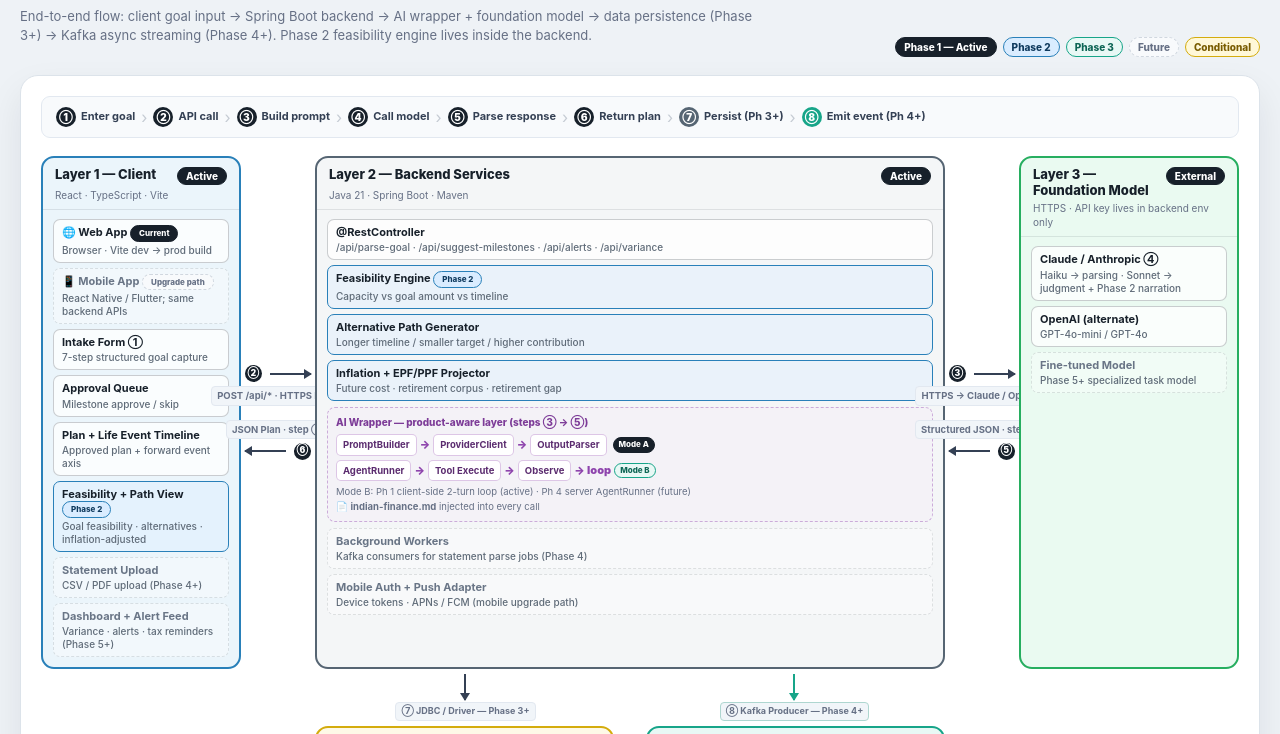
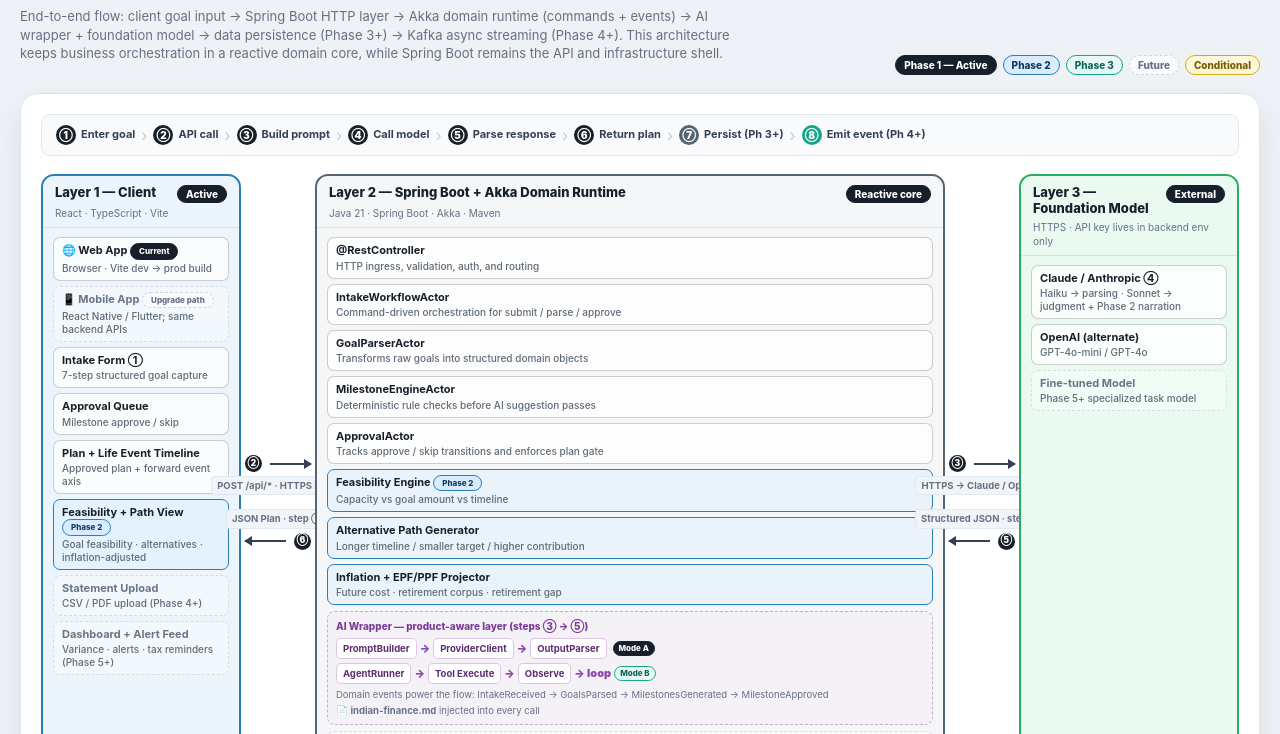
Before and after one commit to manikandansv/madhi-design, a plain HTML site: page design/architecture/madhi-system-architecture.html in a window 1280 px wide. Shown: the part 59-793 px from the top of the page. Drawn offline with Linux system fonts and the light colour scheme.

Commit message:
Updated design docs

```diff
--- a/design/architecture/madhi-system-architecture.html
+++ b/design/architecture/madhi-system-architecture.html
@@ -144,9 +144,9 @@
       <div>
         <h1>Madhi System Architecture</h1>
         <p class="subtitle">
-          End-to-end flow: client goal input → Spring Boot backend → AI wrapper + foundation model →
-          data persistence (Phase 3+) → Kafka async streaming (Phase 4+).
-          Phase 2 feasibility engine lives inside the backend.
+          End-to-end flow: client goal input → Spring Boot HTTP layer → Akka domain runtime (commands + events) →
+          AI wrapper + foundation model → data persistence (Phase 3+) → Kafka async streaming (Phase 4+).
+          This architecture keeps business orchestration in a reactive domain core, while Spring Boot remains the API and infrastructure shell.
         </p>
       </div>
       <div class="legend">
@@ -206,11 +206,15 @@
 
         <div class="layer backend">
           <div class="lh">
-            <div class="lt">Layer 2 — Backend Services <span class="badge active">Active</span></div>
-            <div class="ltech">Java 21 · Spring Boot · Maven</div>
+            <div class="lt">Layer 2 — Spring Boot + Akka Domain Runtime <span class="badge active">Reactive core</span></div>
+            <div class="ltech">Java 21 · Spring Boot · Akka · Maven</div>
           </div>
           <div class="lb">
-            <div class="c act">@RestController<span class="cd">/api/parse-goal · /api/suggest-milestones · /api/alerts · /api/variance</span></div>
+            <div class="c act">@RestController<span class="cd">HTTP ingress, validation, auth, and routing</span></div>
+            <div class="c act">IntakeWorkflowActor<span class="cd">Command-driven orchestration for submit / parse / approve</span></div>
+            <div class="c act">GoalParserActor<span class="cd">Transforms raw goals into structured domain objects</span></div>
+            <div class="c act">MilestoneEngineActor<span class="cd">Deterministic rule checks before AI suggestion passes</span></div>
+            <div class="c act">ApprovalActor<span class="cd">Tracks approve / skip transitions and enforces plan gate</span></div>
             <div class="c ph2">Feasibility Engine <span class="badge phase2" style="font-size:8px">Phase 2</span><span class="cd">Capacity vs goal amount vs timeline</span></div>
             <div class="c ph2">Alternative Path Generator<span class="cd">Longer timeline / smaller target / higher contribution</span></div>
             <div class="c ph2">Inflation + EPF/PPF Projector<span class="cd">Future cost · retirement corpus · retirement gap</span></div>
@@ -228,7 +232,7 @@
                 <span class="pn">Observe</span><span class="pa">→ loop</span>
                 <span class="badge phase3" style="font-size:8px;padding:1px 5px">Mode B</span>
               </div>
-              <div class="ctag" style="margin-top:3px;">Mode B: Ph 1 client-side 2-turn loop (active) · Ph 4 server AgentRunner (future)</div>
+              <div class="ctag" style="margin-top:3px;">Domain events power the flow: IntakeReceived → GoalsParsed → MilestonesGenerated → MilestoneApproved</div>
               <div class="ctag">📄 <strong>indian-finance.md</strong> injected into every call</div>
             </div>
             <div class="c fut">Background Workers<span class="cd">Kafka consumers for statement parse jobs (Phase 4)</span></div>
```
Also changed, not shown: docs/architecture/system-architecture.html (+1 -0 lines), 4 other files.
